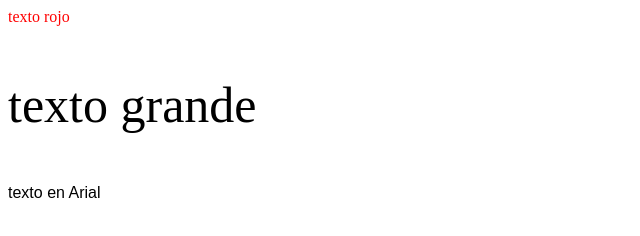
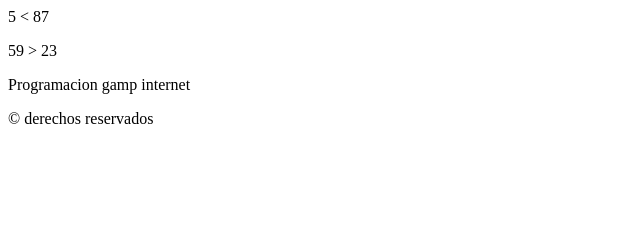
Before and after one commit to ariel-lima777/primer-html, a plain HTML site: page index.html in a window 1280 px wide. Shown: the whole page, without its empty margins (0-640 px from the left). Drawn offline with Linux system fonts and the light colour scheme.

Commit message:
carácteres

```diff
--- a/index.html
+++ b/index.html
@@ -1,7 +1,8 @@
 <html>
     <body>
-        <p style="color: red;">texto rojo</p>
-        <p style="font-size: 50px;">texto grande</p>
-        <p style="font-family: Arial;">texto en Arial</p>
+        <p> 5 &lt 87</p>
+        <p> 59 &gt 23</p>
+        <p> Programacion gamp internet</p>
+        <p> &copy derechos reservados</p>
     </body>
 </html>
```
